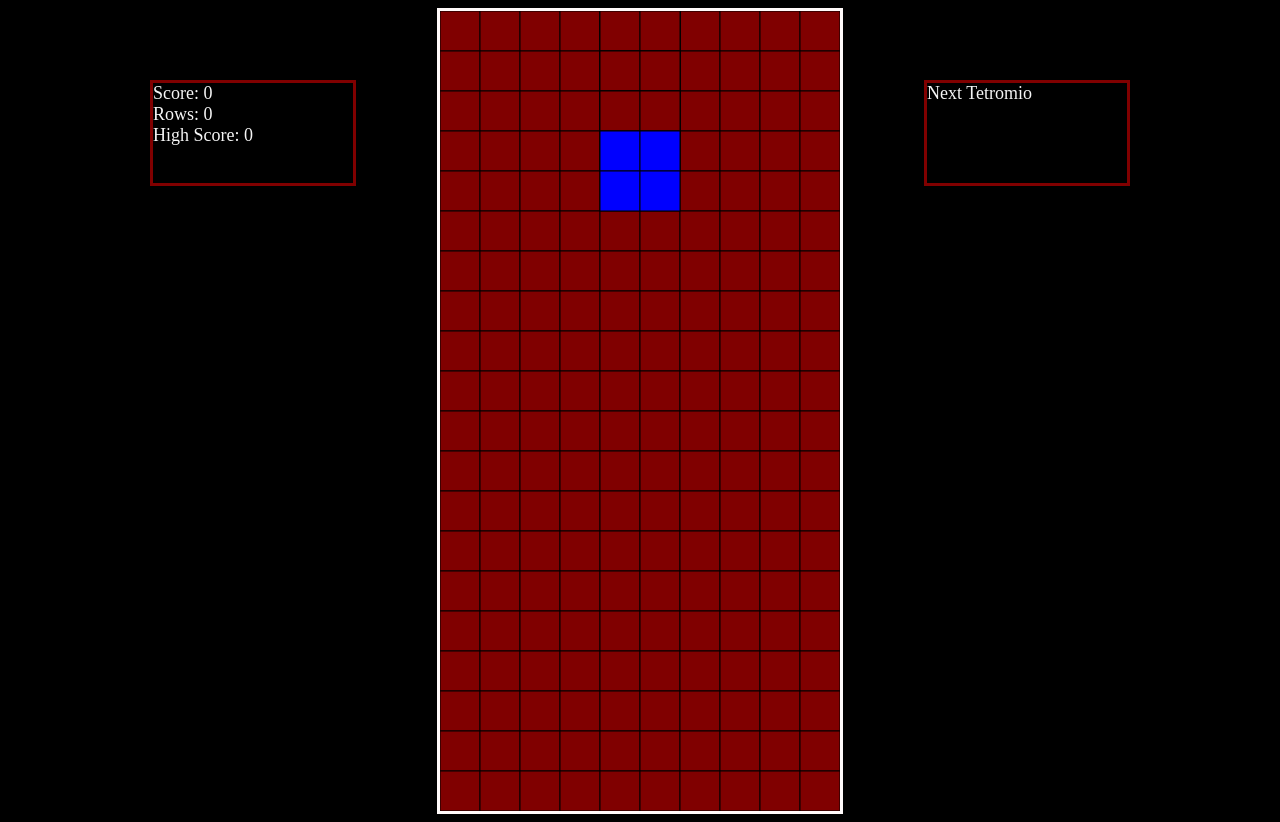
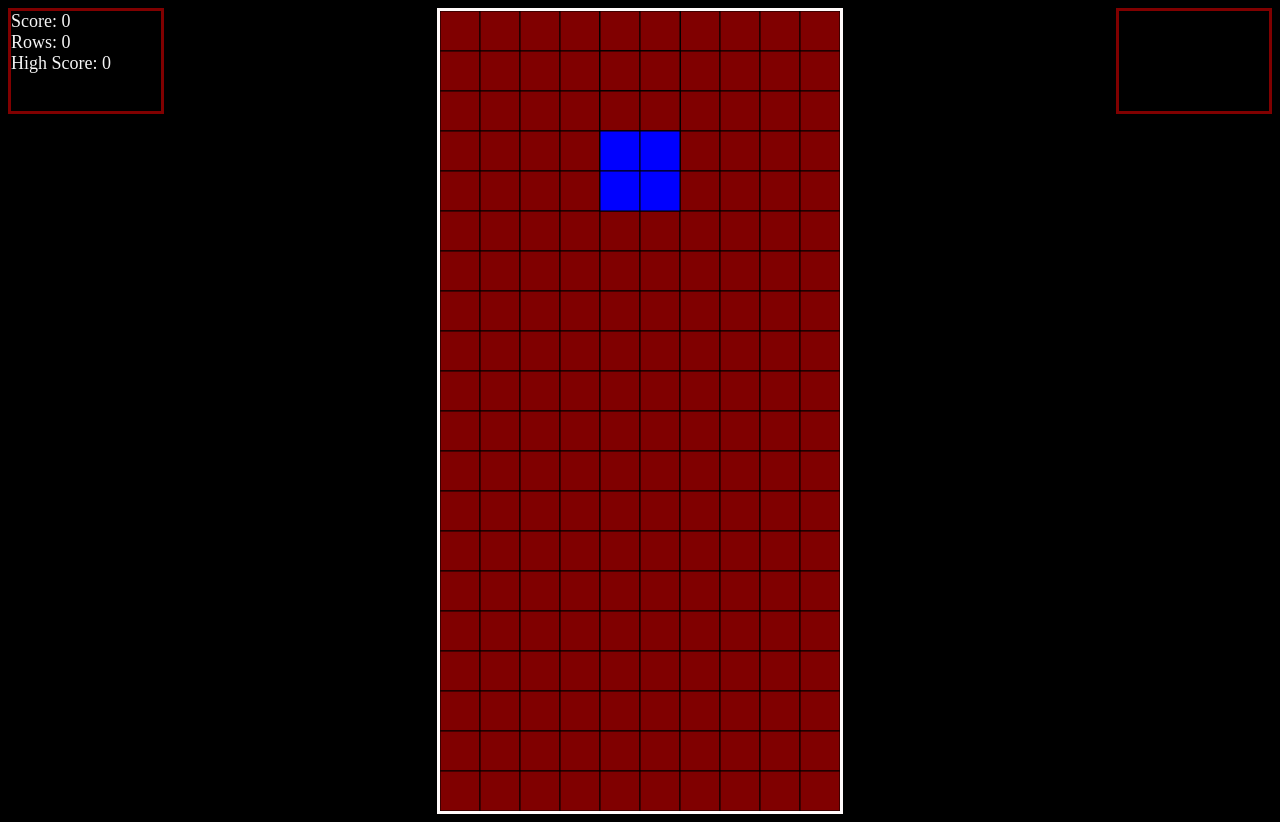
Before and after one commit to jacobadam/tetris, a plain HTML site: page index.html in a window 1280 px wide. Drawn offline with Linux system fonts and the light colour scheme.

Commit message:
update css

```diff
--- a/index.html
+++ b/index.html
@@ -5,16 +5,22 @@
   <style>
   </style>
   <link rel="stylesheet" type="text/css" href="tetris.css" media="screen" />
+  <!-- <meta charset="UTF-8">
+  <meta name="viewport" content="width=device-width, initial-scale=1.0">
+  <meta http-equiv="X-UA-Compatible" content="ie=edge"> -->
 </head>
 
 <body>
-  <canvas id="tetris" width="400" height="800"></canvas>
-  <div id="scoreBoard">
-    Score: <div id="score">0</div><br />
-    Rows: <div id="rowTally">0</div><br />
-    High Score: <div id="highScore">0</div>
+  <div id="flexbox">
+    <div id="scoreboard">
+      Score: <div id="score">0</div><br />
+      Rows: <div id="score">0</div><br />
+      High Score: <div id="score">0</div>
+    </div>
+    <canvas id="tetris" width="400" height="800"></canvas>
+    <canvas id="next">
+    </canvas>
   </div>
-  <div id="nextTetromino">Next Tetromio</div>
   <script src="tetrominoes.js"></script>
   <script src="tetris.js"></script>
 </body>
--- a/tetris.css
+++ b/tetris.css
@@ -1,39 +1,31 @@
-  /* div {
-    font-size: 25px;
-    font-weight: bold;
-    font-family: monospace;
-    text-align: center;
-  } */
+  body {
+    background-color: black;
+  }
 
-  canvas {
+  #flexbox {
+    display: flex;
+    justify-content: center;
+  }
+
+
+  #tetris {
     display: block;
     margin: 0 auto;
     border: 3px solid snow;
   }
 
-  body {
-    background-color: black;
-  }
-
-  #scoreBoard {
-    position: absolute;
-    bottom: 35px;
+  #scoreboard {
     font-size: 18px;
-    top: 80px;
-    left: 150px;
-    width: 200px;
+    width: 150px;
     height: 100px;
     border: 3px solid maroon;
     color: whitesmoke;
   }
 
-  #nextTetromino {
-    position: absolute;
-    bottom: 35px;
+  #next {
     font-size: 18px;
     top: 80px;
-    right: 150px;
-    width: 200px;
+    width: 150px;
     height: 100px;
     border: 3px solid maroon;
     color: whitesmoke;
@@ -43,13 +35,3 @@
     display: inline-block;
     color: whitesmoke;
   }
-
-  #highScore {
-    display: inline-block;
-    color: whitesmoke;
-  }
-
-  #rowTally {
-    display: inline-block;
-    color: whitesmoke;
-  }
--- a/tetris.js
+++ b/tetris.js
@@ -1,14 +1,14 @@
-const cvs = document.getElementById("tetris");
-const ctx = cvs.getContext("2d");
+const canvas = document.getElementById("tetris");
+const context = canvas.getContext("2d");
+const canvas2 = document.getElementById("next");
+const context2 = canvas2.getContext("2d");
 const scoreElement = document.getElementById("score");
 const rowTallyElement = document.getElementById("rowTally");
 const highScoreElement = document.getElementById("highScore");
 
 if (localStorage.getItem("highScore")) {
-  // console.log("the high score is " + localStorage.getItem("highScore"));
   highScoreElement.innerHTML = localStorage.getItem("highScore");
 } else {
-  // console.log("no high score found");
 }
 
 const ROW = 20;
@@ -17,11 +17,11 @@ const SQ = (squareSize = 40);
 const VACANT = "maroon";
 
 function drawSquare(x, y, colour) {
-  ctx.fillStyle = colour;
-  ctx.fillRect(x * SQ, y * SQ, SQ, SQ);
+  context.fillStyle = colour;
+  context.fillRect(x * SQ, y * SQ, SQ, SQ);
 
-  ctx.strokeStyle = "black";
-  ctx.strokeRect(x * SQ, y * SQ, SQ, SQ);
+  context.strokeStyle = "black";
+  context.strokeRect(x * SQ, y * SQ, SQ, SQ);
 }
 
 let board = [];
@@ -54,10 +54,13 @@ const PIECES = [
 
 function randomPiece() {
   let r = (randomN = Math.floor(Math.random() * PIECES.length));
+  context2.r;
   return new Piece(PIECES[r][0], PIECES[r][1]);
 }
 
-let p = randomPiece();
+let nextTetromino = randomPiece();
+
+console.log(randomPiece());
 
 function Piece(tetromino, colour) {
   this.tetromino = tetromino;
@@ -90,7 +93,7 @@ Piece.prototype.unDraw = function () {
   this.fill(VACANT);
 };
 
-p.draw();
+nextTetromino.draw();
 
 // movement
 
@@ -101,7 +104,7 @@ Piece.prototype.moveDown = function () {
     this.draw();
   } else {
     this.lock();
-    p = randomPiece();
+    nextTetromino = randomPiece();
   }
 };
 
@@ -209,6 +212,7 @@ Piece.prototype.lock = function () {
   scoreElement.innerHTML = score;
   rowTallyElement.innerHTML = rowTally;
   highScoreElement.innerHTML = highScore;
+  nextTetrominoElement.innerHTML = nextTetromino;
 };
 
 function updateHighscore(score, highScore) {
@@ -224,13 +228,13 @@ document.addEventListener("keydown", CONTROL);
 
 function CONTROL(event) {
   if (event.keyCode == "37") {
-    p.moveLeft();
+    nextTetromino.moveLeft();
   } else if (event.keyCode == "38") {
-    p.rotate();
+    nextTetromino.rotate();
   } else if (event.keyCode == "39") {
-    p.moveRight();
+    nextTetromino.moveRight();
   } else if (event.keyCode == "40") {
-    p.moveDown();
+    nextTetromino.moveDown();
   }
 }
 
@@ -240,7 +244,7 @@ function drop() {
   let now = Date.now();
   let delta = now - dropStart;
   if (delta > 1000) {
-    p.moveDown();
+    nextTetromino.moveDown();
     dropStart = Date.now();
   }
   if (!gameOver) {
```
